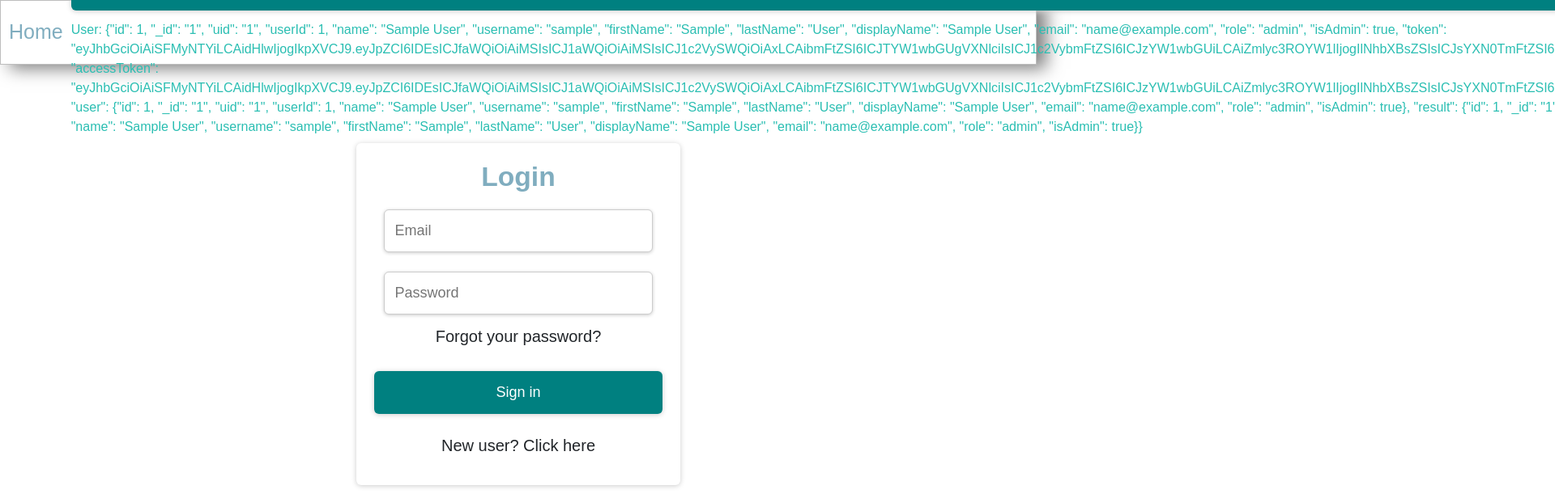
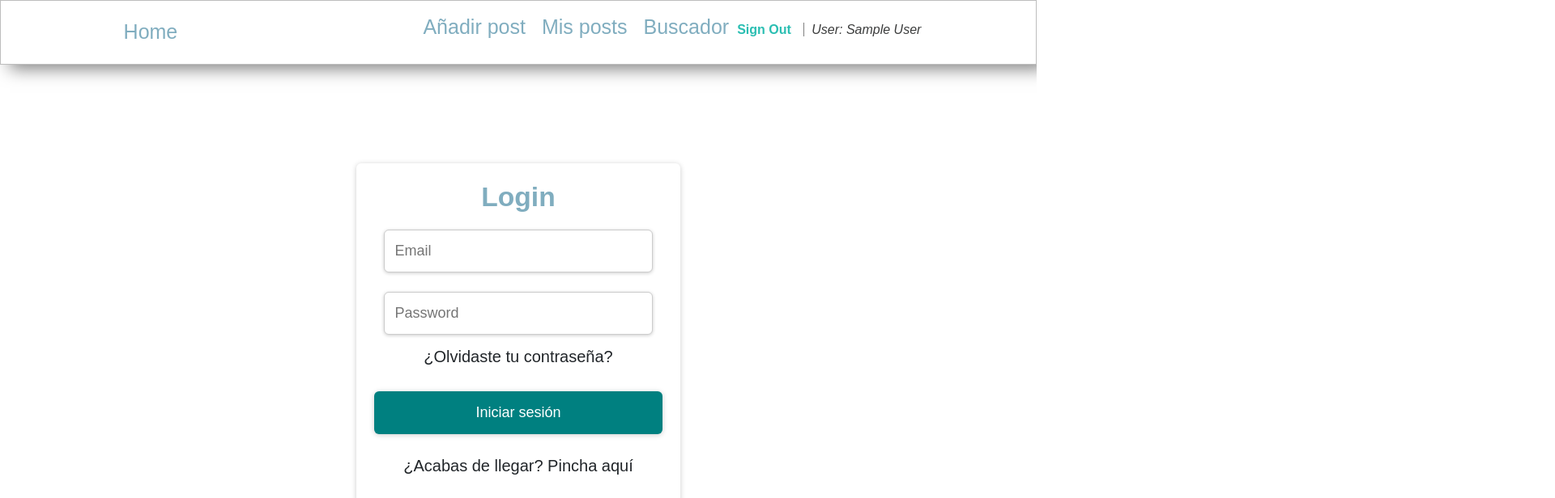
Before and after one commit to danigj86/blog-react-app, a React (Create React App) app: page /login in a window 1280 px wide. Shown: the top 616 px of the page at 81% size, 1920 px wide, since content can reach past the window. Built offline with nearby package versions, Linux system fonts and the light colour scheme; no server answers; sample sign-in values are in the browser's storage.

Commit message:
Login&Register con Email&Password FireBase añadido

```diff
--- a/src/App.css
+++ b/src/App.css
@@ -47,7 +47,11 @@
 	-moz-box-shadow: 12px 5px 20px rgba(0, 0, 0, 0.5)  ;
 }
 nav span{
-  color: #2abeb2;
+  color: #3c3d3d;
+  font-style: italic;
+  border-left: 1px solid grey;
+  padding-left:5px;
+
 }
 
 a {
@@ -55,6 +59,17 @@
   text-decoration: none;
   margin: 10px;
   font-size: 25px;
+}
+.signOut-btn{
+  display: inline-block;
+  color: #2abeb2;
+  cursor: pointer;
+  font-weight: bold;
+  margin-right: 15px;
+  transition: all .5s ease;
+}
+.signOut-btn:hover{
+  color: black;
 }
 .createPostPage {
   width: 90%;
@@ -121,6 +136,8 @@
   flex-direction: column;
   justify-content: center;
   align-items: center;
+  padding-top: 50px;
+
 }
 
 .loginPage p {
@@ -354,13 +371,16 @@
 }
 
 .error {
+  text-align: center;
   background-color: tomato;
   color: white;
   border-radius: 6px;
-  padding: 6px 12px;
   font-weight: bold;
   max-width: 400px;
   margin-bottom: 20px;
+}
+.error p {
+  font-size: 5px !important;
 }
 
 /* RESPONSIVE */
@@ -390,7 +410,7 @@
     width: [object Object]px;
   	height: [object Object]px;
 	  background: #ffffff;
-	  border: solid #BDBDBD 1px;
+	  border-bottom: solid #BDBDBD 1px;
 	  box-shadow: 5px 5px 20px rgba(0, 0, 0, 0.5)  ;
 	  -webkit-box-shadow: 5px 5px 20px rgba(0, 0, 0, 0.5)  ;
 	  -moz-box-shadow: 5px 5px 20px rgba(0, 0, 0, 0.5)  ;
--- a/src/App.jsx
+++ b/src/App.jsx
@@ -14,14 +14,14 @@
 AOS.init();
 
 function App() {
-
+  //toogle para mobile menu
   const [show, setShow] = useState(false);
   console.log(show);
 
   const [isAuth, setIsAuth] = useState(localStorage.getItem('isAuth'));
 
+  //::::--- LOG OUT USER ---::::
   const logOut = () => {
-
     signOut(auth)
       .then(() => {
         //localStorage.clear();
@@ -49,13 +49,13 @@
           }
 
           {
-            !isAuth ? <Link to='/login' onClick={() => setShow(!show)}>Login</Link> : <button onClick={logOut}>Sign Out</button>
+            !isAuth ? <Link to='/login' onClick={() => setShow(!show)}>Login</Link> : <p className='signOut-btn' onClick={logOut}>Sign Out</p>
           }
 
 
           {
-            //muestra nombre de usuario conectado
-            isAuth ? <span> User: {localStorage.getItem('currentUser')}</span> : ''
+            //muestra nombre de usuario conectado  //localStorage.getItem('currentUser')
+            isAuth ? <span> User: {auth.currentUser.displayName}</span> : ''
           }
         </div>
 
--- a/src/components/Auth.jsx
+++ b/src/components/Auth.jsx
@@ -2,16 +2,16 @@
 import { SignIn } from './SignIn';
 import { SignUp } from './SignUp';
 
-export const Auth = () => {
+export const Auth = ({setIsAuth}) => {
 
     const [index, setIndex] = useState(true);
 
     return <div className="container">
 
-        {index ? <SignIn /> : <SignUp />}
+        {index ? <SignIn setIsAuth={setIsAuth}/> : <SignUp setIsAuth={setIsAuth}/>}
 
         <p onClick={() => setIndex(!index)}>
-            {index ? 'New user? Click here' : 'Already have an account?'}
+            {index ? '¿Acabas de llegar? Pincha aquí' : '¿Ya tienes una cuenta?'}
         </p>
 
 
--- a/src/components/Login.jsx
+++ b/src/components/Login.jsx
@@ -1,5 +1,4 @@
 import React from 'react'
-
 import { auth, provider } from '../firebase-config'
 import { signInWithPopup } from 'firebase/auth'
 import { useNavigate } from 'react-router-dom'
@@ -28,7 +27,7 @@
 
     return (
         <div className="loginPage">
-            <Auth />
+            <Auth setIsAuth={setIsAuth}/>
             <br />
             <button className="login-with-google-btn" onClick={signInWithGoogle}>
                 Sign in with Google
--- a/src/components/Search.jsx
+++ b/src/components/Search.jsx
@@ -13,7 +13,7 @@
     const navigate = useNavigate();
 
     //buscador
-    let searchPostList = postList.filter(post => post.title.toLocaleLowerCase().includes(searchText));
+    let searchPostList = postList.filter(post => post.title.toLocaleLowerCase().includes(searchText.toLocaleLowerCase()));
 
     console.log('Este es mi searchPostList: ');
     console.log(searchPostList);
--- a/src/components/SignIn.jsx
+++ b/src/components/SignIn.jsx
@@ -1,24 +1,54 @@
-import React, { useRef } from 'react';
+import React, { useRef, useState } from 'react';
+import { signInWithEmailAndPassword } from "firebase/auth";
+import { useNavigate } from 'react-router-dom';
+import { auth, provider } from '../firebase-config'
 
 
 
-export const SignIn = () => {
+export const SignIn = ({ setIsAuth }) => {
+
+
+    let navigate = useNavigate();
 
     const emailRef = useRef();
     const passwordRef = useRef();
 
-    //const { signInUser, forgotPassword } = useUserContext();
+    const [ error, setError ] = useState("")
+    const [ errorMsg, setErrorMsg ] = useState("")
 
-    const onSubmit = (e) => {
+/*     if (error === 'auth/user-not-found'){
+        setErrorMsg('Usuario no encontrado')
+    }else if(error === 'auth/wrong-password'){
+        setErrorMsg('Password incorrecto')
+    } */
+
+    const onSubmit = async (e) => {
         e.preventDefault();
         const email = emailRef.current.value;
         const password = passwordRef.current.value;
 
-       /*  if (email && password){
-            signInUser(email, password)
-        }else{
-            alert('Introduce tus datos')
-        } */
+        if (email && password) {
+            ///
+            console.log(`email: ${email}, password: ${password}`);
+
+            try {
+                const user = await signInWithEmailAndPassword(auth, email, password)
+                console.log(user);
+                setIsAuth(true);
+                localStorage.setItem('currentUser', auth.currentUser.displayName);
+                navigate('/');
+
+            } catch (err) {
+                setError(err.code)
+            }
+
+           /*  setIsAuth(true);
+            navigate('/', {
+                replace: true
+            }); */
+        } else {
+            alert("Introducuce tus datos");
+        }
 
     }
 
@@ -35,11 +65,13 @@
 
     return <div className="form">
         <h2>Login</h2>
+
         <form onSubmit={onSubmit}>
-          <input type="email" placeholder="Email" ref={emailRef}/>
-          <input type="password" placeholder="Password" ref={passwordRef}/>
-          <p > Forgot your password? </p>
-          <button type="submit">Sign in</button>
+            <input type="email" placeholder="Email" ref={emailRef} />
+            <input type="password" placeholder="Password" ref={passwordRef} />
+            <p> ¿Olvidaste tu contraseña? </p>
+            <button type="submit">Iniciar sesión</button>
+            {error && <p className="error">{error}</p>}
         </form>
     </div>;
 };
--- a/src/components/SignUp.jsx
+++ b/src/components/SignUp.jsx
@@ -1,11 +1,21 @@
-import React, { useRef } from 'react';
+import React, { useRef, useState } from 'react';
+import { auth, provider } from '../firebase-config'
+import { createUserWithEmailAndPassword, updateProfile } from "firebase/auth";
+import { useNavigate } from 'react-router-dom';
 
 
-export const SignUp = () => {
+
+
+export const SignUp = ({setIsAuth}) => {
+
+    let navigate = useNavigate();
 
     const emailRef = useRef();
     const nameRef = useRef();
     const passwordRef = useRef();
+
+    const [ error, setError ] = useState("")
+
 
     // const { registerUser } = useUserContext()
 
@@ -15,19 +25,33 @@
         const name = nameRef.current.value;
         const password = passwordRef.current.value;
 
-          //if (email && name && password) registerUser(email, password, name);
+        if (email && name && password) {
+            createUserWithEmailAndPassword(auth, email, password)
+                .then(() =>
+                    updateProfile(auth.currentUser, {
+                        displayName: name,
+                    })
+                )
+                .then((res) => {
+                    console.log(res);
+                    setIsAuth(true);
+                    localStorage.setItem('currentUser', auth.currentUser.displayName);
+                    navigate('/');
+                })
+                .catch((err) => setError(err.message));
+            }
+    };
+
+    return  <div className="form">
+            <h2> Nuevo usuario </h2>
+
+            <form onSubmit={onSubmit}>
+                <input placeholder="Email" type="email" ref={emailRef} />
+                <input placeholder="Nombre" type="name" ref={nameRef} />
+                <input placeholder="Password" type="password" ref={passwordRef} />
+                <button type="submit">Registrar</button>
+                {error && <p className="error">{error}</p>}
+            </form>
+        </div>;
 
 };
-
-  return <div>
-      <div className="form">
-      <h2> New User</h2>
-      <form onSubmit={onSubmit}>
-        <input placeholder="Email" type="email" ref={emailRef} />
-        <input placeholder="Name" type="name" ref={nameRef} />
-        <input placeholder="Password" type="password" ref={passwordRef} />
-        <button type="submit">Register</button>
-      </form>
-    </div>
-  </div>;
-};
```
Lines whose indentation alone changed are shown as unchanged.
